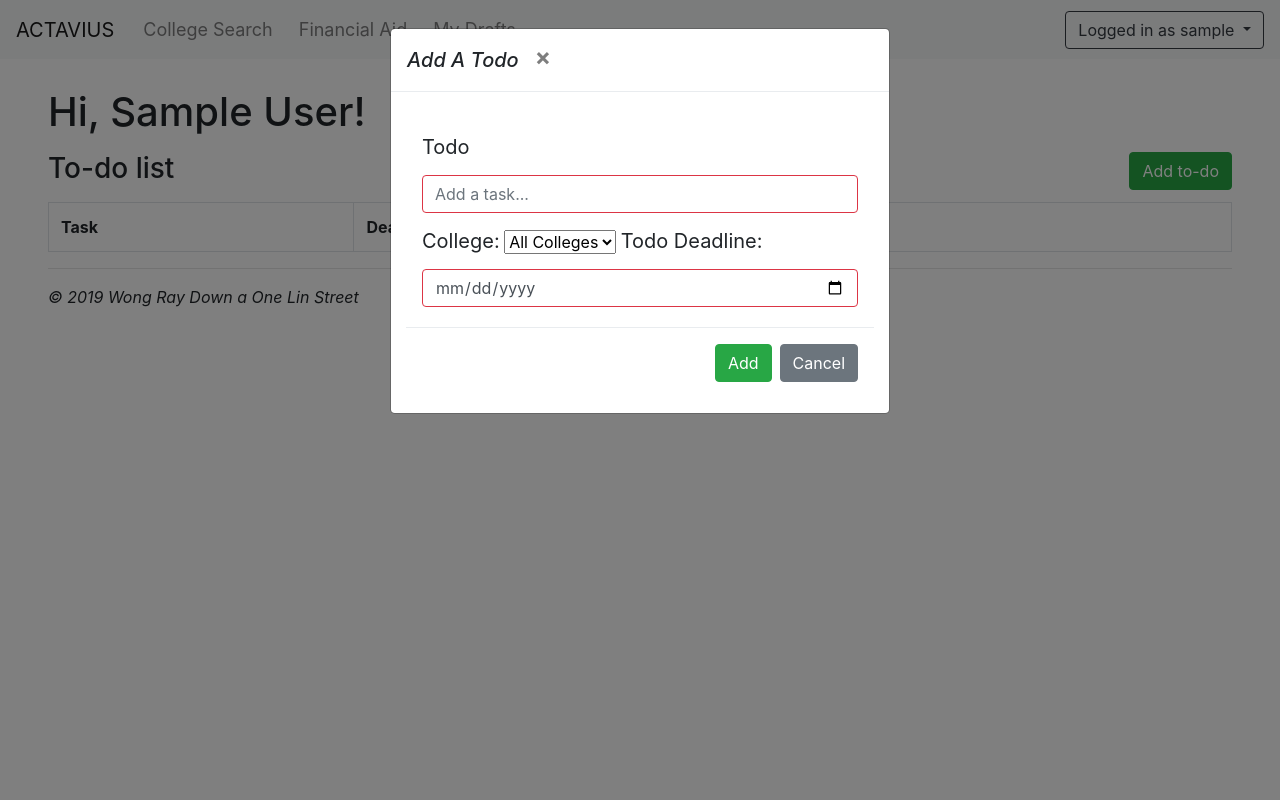
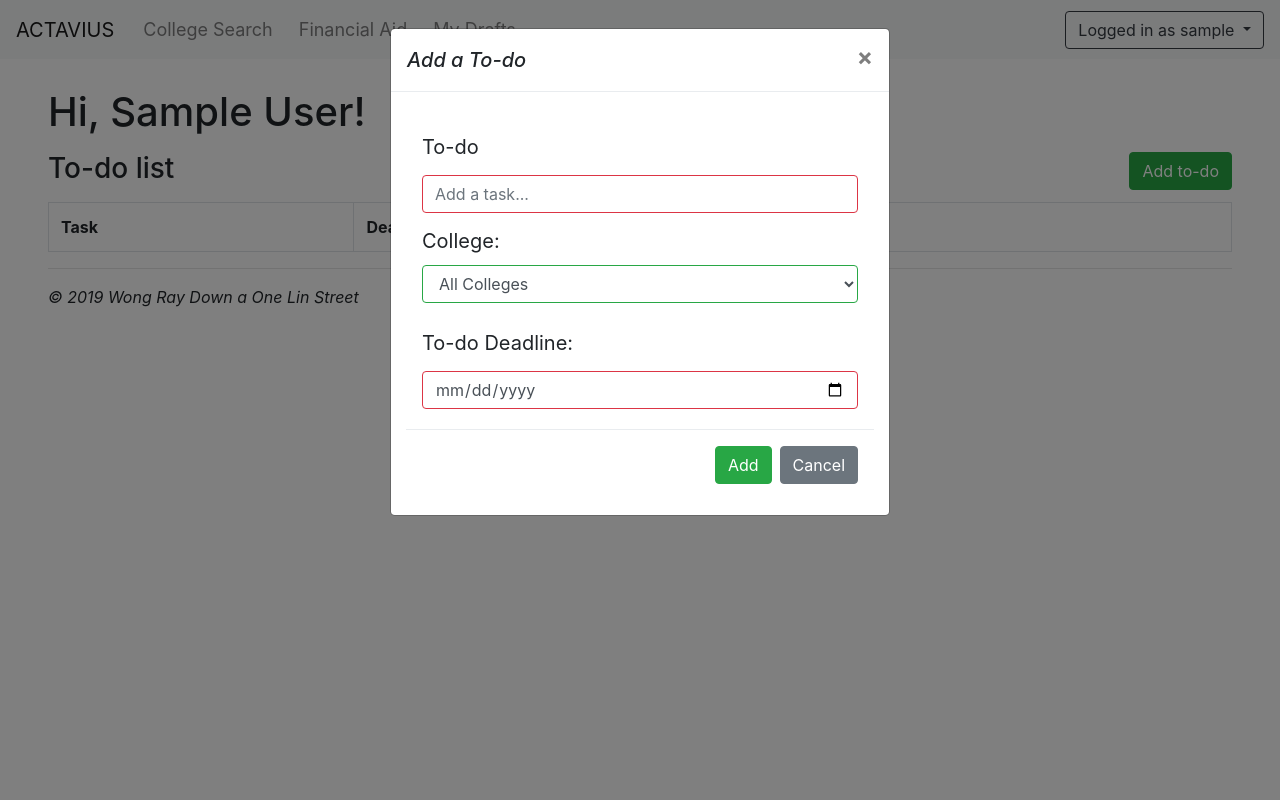
Before and after one commit to wu-rymd/actavius, a Flask app: page / in a window 1280 px wide, after a click on "Add to-do". Run offline with Flask 2, Linux system fonts and the light colour scheme; the visitor is signed in with stand-in values (Sample User, id 1); data comes from the database, SQL or seed files in the repository; data that the repository does not hold is empty; some libraries are stand-ins or nearby versions.

Commit message:
update index

```diff
--- a/doc/devlog.txt
+++ b/doc/devlog.txt
@@ -204,3 +204,8 @@ jasonL -- 2019-05-21 13:01
 --------------------------------------------------------------
 + Todos can now be added
 ==============================================================
+
+tinaW -- 2019-05-23 13:09
+--------------------------------------------------------------
++ Changed layout of index and todo modal
+==============================================================
--- a/templates/index.html
+++ b/templates/index.html
@@ -48,23 +48,25 @@ Home Page
   <div class="modal-dialog" role="document">
     <div class="modal-content">
       <div class="modal-header">
-        <h5 class="modal-title"><center><em>Add A Todo</em></center</h5>
-          <button type="button" class="close" style="float:right" data-dismiss="modal" aria-label="Close">
+        <h5 class="modal-title"><em>Add a To-do</em></h5>
+        <button type="button" class="close" data-dismiss="modal" aria-label="Close">
           <span aria-hidden="true">&times;</span>
         </button>
         </div>
         <form class="was-validated" method="POST" action="/" style="padding: 15px;">
           <div class="modal-body">
-            <label for="task" class="text-center col-sm-0 col-form-label col-form-label-lg">Todo </label>
+            <label for="task" class="text-center col-sm-0 col-form-label col-form-label-lg">To-do</label>
             <input class="form-control my-1" type="text" name="task" placeholder="Add a task..." autofocus required>
             <label for="deadline" class="text-center col-sm-0 col-form-label col-form-label-lg">College:</label>
-            <select name="college">
+            <div class="form-group" >
+              <select class="form-control" name="college">
                   <option value="all">All Colleges</option>
                   {% for college in all_colleges %}
                       <option value="{{college[0]}}">{{college[1]}}</option>
                   {% endfor %}
               </select>
-            <label for="deadline" class="text-center col-sm-0 col-form-label col-form-label-lg">Todo Deadline:</label>
+            </div>
+            <label for="deadline" class="text-center col-sm-0 col-form-label col-form-label-lg">To-do Deadline:</label>
             <input class="form-control my-1" type="date" name="deadline" placeholder="YYYY-MM-DD" autofocus required>
           </div>
           <div class="modal-footer">
```
Lines whose indentation alone changed are shown as unchanged.
